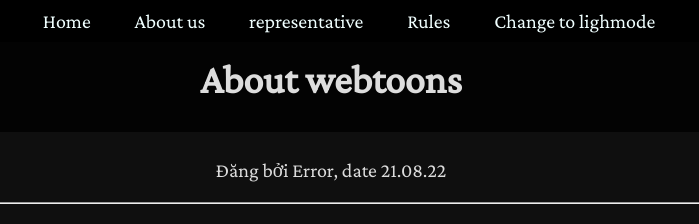
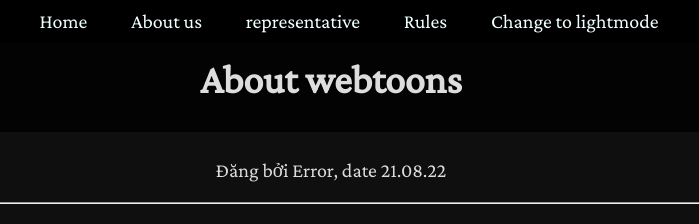
Before and after one commit to error518181518/ErroronDarkmode, a plain HTML site: page ourwbt.html in a window 1280 px wide. Shown: the top 224 px of the page, 309-1008 px from the left. Drawn offline with nearby package versions, Linux system fonts and the light colour scheme.

Commit message:
Update ourwbt.html

```diff
--- a/ourwbt.html
+++ b/ourwbt.html
@@ -32,7 +32,7 @@
         <a href="intro.html">About us</a>
         <a href="respresentative.html">representative</a>
         <a href="Rules.html">Rules</a>
-        <a href="https://errorovo.github.io/Error/">Change to lighmode</a>
+        <a href="https://errorovo.github.io/Error/">Change to lightmode</a>
         </div>
 
 
```
